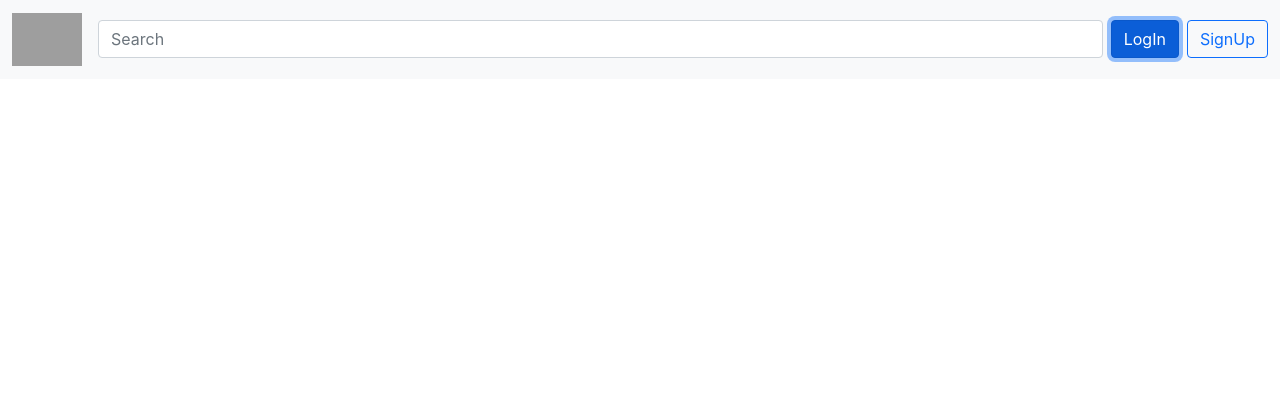
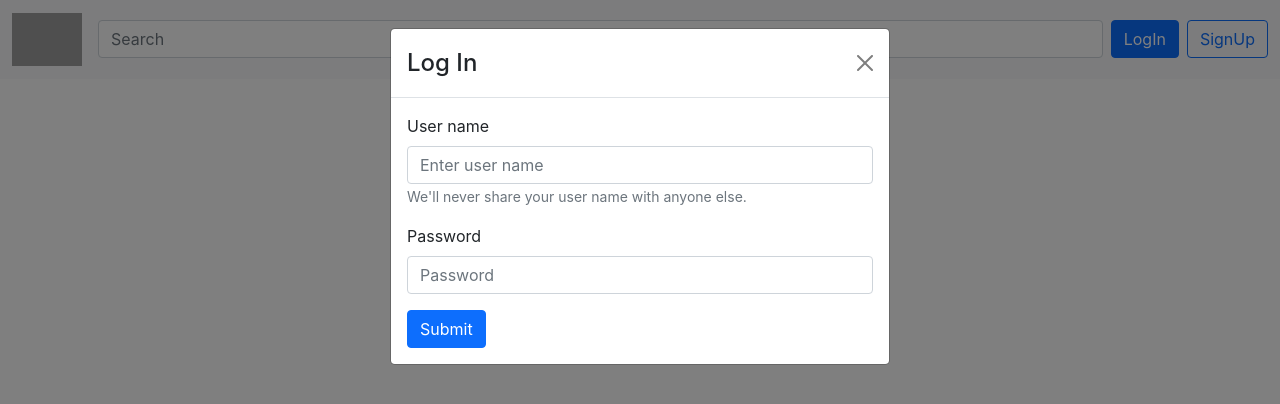
Before and after one commit to badjo11/reddit, a React (Create React App) app: page / in a window 1280 px wide. Both pictures are taken after a click on the button "LogIn". Shown: the top 404 px of the page. Built offline with nearby package versions, Linux system fonts and the light colour scheme; grey boxes are pictures that could not be loaded.

Commit message:
login working part

```diff
--- a/package.json
+++ b/package.json
@@ -6,6 +6,7 @@
     "@testing-library/jest-dom": "^5.14.1",
     "@testing-library/react": "^11.2.7",
     "@testing-library/user-event": "^12.8.3",
+    "axios": "^0.24.0",
     "bootstrap": "^5.1.3",
     "react": "^17.0.2",
     "react-bootstrap": "^2.0.0",
--- a/src/App.js
+++ b/src/App.js
@@ -1,11 +1,10 @@
 import "./App.css";
 import Navibar from "./components/Navibar";
+import Routes from "./Routes";
 
 function App() {
   return (
-    <>
-      <Navibar />
-    </>
+    <Routes />
   );
 }
 
--- a/src/Routes.js
+++ b/src/Routes.js
@@ -4,6 +4,7 @@ import MainPage from "./pages/MainPage";
 import MainContextProvider from "./contexts/MainContext";
 
 const Routes = () => {
+
   return (
     <MainContextProvider>
       <BrowserRouter>
--- a/src/components/Navibar.jsx
+++ b/src/components/Navibar.jsx
@@ -1,4 +1,4 @@
-import React from "react";
+import React, { useState } from "react";
 import {
   Navbar,
   Form,
@@ -8,9 +8,13 @@ import {
   Container,
   NavDropdown,
 } from "react-bootstrap";
+import LogInModal from "./auth/LogInModal";
+
+
 const Navibar = () => {
-  // <img width="70px" src="https://www.logo.wine/a/logo/Reddit/Reddit-Logo.wine.svg" alt="logo" />
-  //test
+  const [showLogin, setShowLogin] = useState(false);
+  const handleCloseLogin = () => setShowLogin(false);
+  const handleShowLogin = () => setShowLogin(true);
   return (
     <Navbar bg="light" expand="lg">
       <Container fluid>
@@ -29,20 +33,19 @@ const Navibar = () => {
             style={{ maxHeight: "100px" }}
             navbarScroll
           ></Nav>
-
           <FormControl
             type="search"
             placeholder="Search"
             className="me-2"
             aria-label="Search"
           />
-
-          <Button className="me-2" variant="primary">
+          <Button className="me-2" variant="primary" onClick={handleShowLogin}>
             LogIn
           </Button>
           <Button variant="outline-primary">SignUp</Button>
         </Navbar.Collapse>
       </Container>
+      <LogInModal handleCloseLogin={handleCloseLogin} showLogin={showLogin} />
     </Navbar>
   );
 };
--- /dev/null
+++ b/src/components/auth/LogInModal.jsx
@@ -0,0 +1,61 @@
+import React, { useContext, useState } from 'react';
+import { Modal, Button, Form } from 'react-bootstrap';
+import { mainContext } from '../../contexts/MainContext';
+
+const LogInModal = (props) => {
+    const { loginUser, logoutUser, state } = useContext(mainContext)
+    const [user, setUser] = useState({ username: "", password: "" })
+    // console.log(state)
+    function handleChange(e) {
+        let userr = { ...user, [e.target.name]: e.target.value }
+        setUser(userr)
+    }
+    function handleLogIn(e) {
+        e.preventDefault()
+        loginUser(user.username, user.password)
+
+        if (state.failedLogin) {
+            props.handleCloseLogin()
+        } else {
+            // alert("Net takogo usera")
+            console.log("No");
+        }
+    }
+    return (
+        <>
+            <Modal
+                show={props.showLogin}
+                onHide={props.handleCloseLogin}
+                backdrop="static"
+                keyboard={false}
+            >
+                <Modal.Header closeButton>
+                    <Modal.Title>Log In</Modal.Title>
+                </Modal.Header>
+                <Modal.Body>
+                    <Form onSubmit={handleLogIn}>
+                        <Form.Group className="mb-3" controlId="formBasicEmail">
+                            <Form.Label>User name</Form.Label>
+                            <Form.Control onChange={handleChange} name="username" type="text" placeholder="Enter user name" />
+                            <Form.Text className="text-muted">
+                                We'll never share your user name with anyone else.
+                            </Form.Text>
+                        </Form.Group>
+                        <Form.Group className="mb-3" controlId="formBasicPassword">
+                            <Form.Label>Password</Form.Label>
+                            <Form.Control onChange={handleChange} name="password" type="password" placeholder="Password" />
+                        </Form.Group>
+
+                        <Button variant="primary" type="submit" >
+                            Submit
+                        </Button>
+                    </Form>
+                </Modal.Body>
+
+            </Modal>
+        </>
+    );
+
+};
+
+export default LogInModal;
--- a/src/contexts/MainContext.js
+++ b/src/contexts/MainContext.js
@@ -54,9 +54,14 @@ const MainContextProvider = (props) => {
         bool = user.password === password ? true : false;
       }
       if (bool) {
+
         dispatch({
           type: "LOGIN_USER",
           payload: user,
+        });
+        dispatch({
+          type: "FAILED_LOGIN",
+          payload: false,
         });
       } else {
         dispatch({
--- a/src/pages/MainPage.jsx
+++ b/src/pages/MainPage.jsx
@@ -1,5 +1,4 @@
 import React, { useContext, useEffect } from "react";
-import MyCard from "../components/myCard";
 import { mainContext } from "../contexts/MainContext";
 import { Button } from "react-bootstrap";
 import { Link } from "react-router-dom";
@@ -7,7 +6,7 @@ import Navibar from "../components/Navibar";
 
 const MainPage = () => {
   const { posts } = useContext(mainContext);
-  useEffect(() => {}, []);
+  useEffect(() => { }, []);
   return <Navibar />;
 };
 
```
Also changed, not shown: db.json (line endings or trailing spaces), 1 other file (tests, documents, lock files or other folders).
